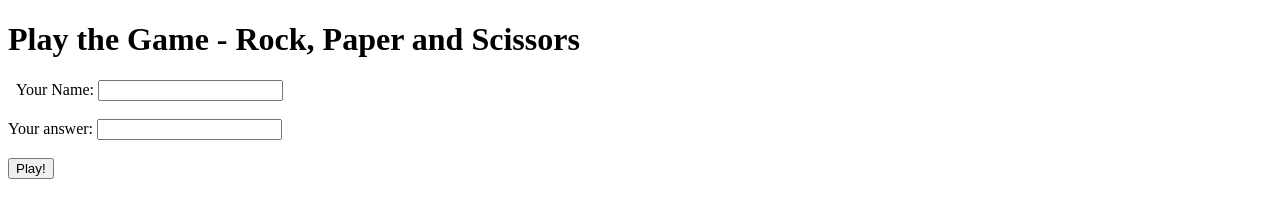
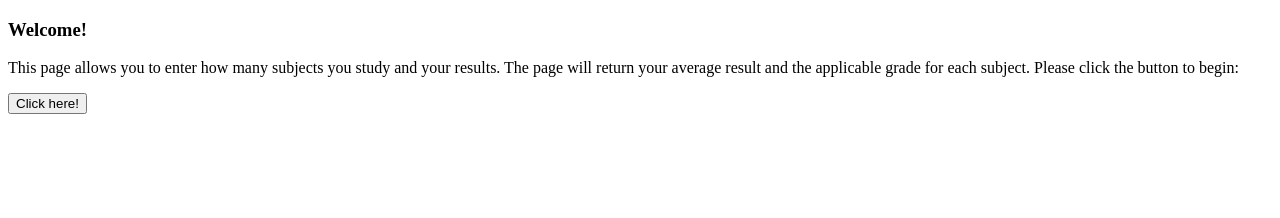
Before and after one commit to jlindsay82/jlindsay82assignments, a plain HTML site: page index.html in a window 1280 px wide. Drawn offline with Linux system fonts and the light colour scheme.

Commit message:
week 10 lab

```diff
--- a/index.html
+++ b/index.html
@@ -1,24 +1,17 @@
 <!DOCTYPE html>
 <html>
 	<head>
-		<title>Game - Rock, Paper and Scissors</title>
-		<link rel="stylesheet" href="style.css"/>
+		<title>Results</title>
 	</head>
 	<body>
-		<h1>Play the Game - Rock, Paper and Scissors</h1>
-		<form id="rockPaper">
-			<label>&nbsp;&nbsp;Your Name:</label>
-			<input id="formName">
-			<br>
-			<br>
-			<label>Your answer:</label>
-			<input id="formGuess">
-			<br>
-			<br>
-		</form>
-		<button id="button" onclick="game()">Play!</button>
-		<br>
-		<p id="playAgain"></p>
+		<h3>Welcome!</h3>
+		<p>This page allows you to enter how many subjects you study and your results. The page will return your average result and the applicable grade for each subject. Please click the button to begin:</p>
+		</p>
+		<button onclick="results()">Click here!</button>
+		<h3 id="line1"></h3>
+		<h4 id="line2"></h4>
+		<h4 id="line3"></h4>
+		<h4 id="line4"></h4>
 		<script src="script.js"></script>
-	</body>
+	<body>
 </html>
--- a/script.js
+++ b/script.js
@@ -1,84 +1,43 @@
 /*
-Using if statements, create a rock, paper, scissors game.
-
-https://wrpsa.com/the-official-rules-of-rock-paper-scissors/
-
-You may use any method of user input and any method of visualisation (alerts, document.getElement etc), as you will be marked on the JavaScript logic around your if statements
-
+This is a javascript application that captures how many subjects a user studies. It then asks the user to enter the results for each subject. It stores these results in an array and prints them back to the user along with their overall average and grade for each module.
 J Lindsay
-15/11/2022
+29/11/2022
 */
-function game(){
-	var name=document.getElementById("formName").value;
-	var userGuess=document.getElementById("formGuess").value;
-	var randomNumber = Math.floor(Math.random() * 3) + 1;
-	var computerGuess;
-	//console.log(randomNumber);
-	if(randomNumber=1){
-		computerGuess="ROCK";
-	}
-	else if(randomNumber=2){
-		computerGuess="PAPER";
-	}
-	else if(randomNumber=3){
-		computerGuess="SCISSORS";
-	}
-	else{
-		computerGuess="error";
-	}
-	//console.log(computerGuess);
-
-	if(userGuess.toUpperCase()=="ROCK"){
-		if(computerGuess=="ROCK"){
-			document.getElementById("rockPaper").innerHTML=name+" - It's a draw! You produced "+userGuess.toUpperCase()+" and the computer produced "+computerGuess;
+var numberOfSubjects;
+let result=[];
+let grade=[];
+var sum=0;
+var averageResult;
+function results(){
+	numberOfSubjects=prompt("Hello! Please enter how many subjects you study:");
+	console.log(numberOfSubjects);
+	for(i=0;i<numberOfSubjects;i++){
+		result[i]=parseFloat(prompt("Please insert your result for subject number "+(i+1)));
+		if(result[i]>=70){
+     			grade[i]="A";
+  		}
+  		else if(result[i]<70&&result[i]>=60){
+     			grade[i]="B";
+  		}
+  		else if(result[i]<60&&result[i]>=50){
+     			grade[i]="C";
 		}
-		else if(computerGuess=="PAPER"){
-			document.getElementById("rockPaper").innerHTML=name+" - You Lose! You produced "+userGuess.toUpperCase()+" and the computer produced "+computerGuess;
+  		else if(result[i]<50&&result[i]>=45){
+     			grade[i]="D";
 		}
-		else if(computerGuess=="SCISSORS"){
-			document.getElementById("rockPaper").innerHTML=name+" - You Win! You produced "+userGuess.toUpperCase()+" and the computer produced "+computerGuess;
+		else if(result[i]<45&&result[i]>=40){
+		     	grade[i]="E";
 		}
-		else{
-			document.getElementById("rockPaper").innerHTML=name+" - Oops, something went wrong! - You produced "+userGuess.toUpperCase()+" and the computer produced "+computerGuess;
+		else if(result[i]<40){
+		     	grade[i]="F";
 		}
-		hide();
-	}
-	else if(userGuess.toUpperCase()=="PAPER"){
-		if(computerGuess=="ROCK"){
-			document.getElementById("rockPaper").innerHTML=name+" - You Win! You produced "+userGuess.toUpperCase()+" and the computer produced "+computerGuess;
-		}
-		else if(computerGuess=="PAPER"){
-			document.getElementById("rockPaper").innerHTML=name+" - It's a draw! You produced "+userGuess.toUpperCase()+" and the computer produced "+computerGuess;
-		}
-		else if(computerGuess=="SCISSORS"){
-			document.getElementById("rockPaper").innerHTML=name+" - You Lose! You produced "+userGuess.toUpperCase().toUpperCase()+" and the computer produced "+computerGuess;
-		}
-		else{
-			document.getElementById("rockPaper").innerHTML=name+" - Oops, something went wrong! - You produced "+userGuess.toUpperCase()+" and the computer produced "+computerGuess;
-		}
-		hide();
-	}
-	else if(userGuess.toUpperCase()=="SCISSORS"){
-		if(computerGuess=="ROCK"){
-			document.getElementById("rockPaper").innerHTML=name+" - You Lose! You produced "+userGuess.toUpperCase()+" and the computer produced "+computerGuess;
-		}
-		else if(computerGuess=="PAPER"){
-			document.getElementById("rockPaper").innerHTML=name+" - You win! You produced "+userGuess.toUpperCase()+" and the computer produced "+computerGuess;
-		}
-		else if(computerGuess=="SCISSORS"){
-			document.getElementById("rockPaper").innerHTML=name+" - It's a draw! You produced "+userGuess.toUpperCase()+" and the computer produced "+computerGuess;
-		}
-		else{
-			document.getElementById("rockPaper").innerHTML=name+" - Oops, something went wrong! - You produced "+userGuess.toUpperCase()+" and the computer produced "+computerGuess;
-		}
-		hide();
-	}
-	else{
-		alert("Sorry, that is not a valid input!");
-	}
-	document.getElementById("playAgain").innerHTML="Press F5 to play again :)";
-}//close function game
-
-function hide(){
-	document.getElementById("button").style.visibility="hidden";
+		sum+=result[i];
+		//console.log(sum);
+	}//exit for loop
+	//console.log(sum);
+	averageResult=sum/result.length;
+	//console.log(averageResult);
+	document.getElementById("line1").innerHTML="Results:";
+	document.getElementById("line2").innerHTML="Your average result is "+averageResult.toFixed(2)+"%";
+	document.getElementById("line3").innerHTML="Your grades for each subject are as follows: "+grade.toString();
 }
```
